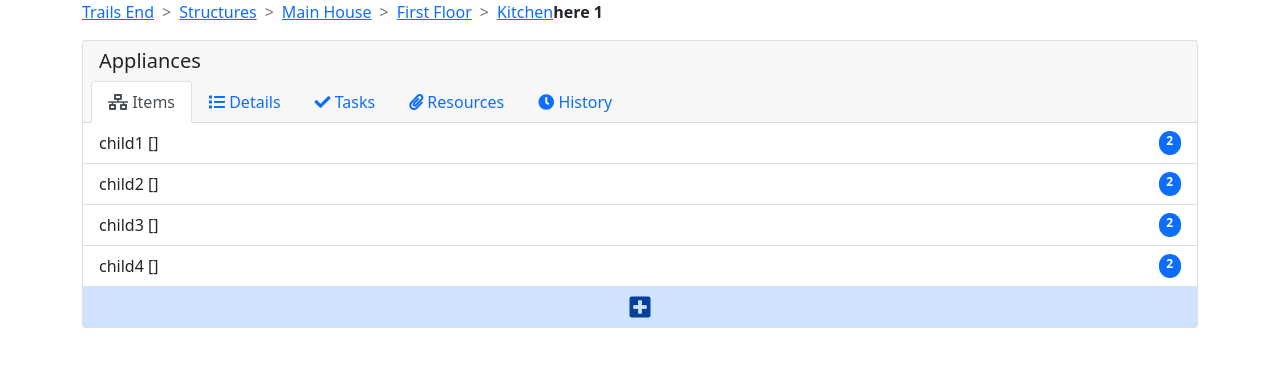
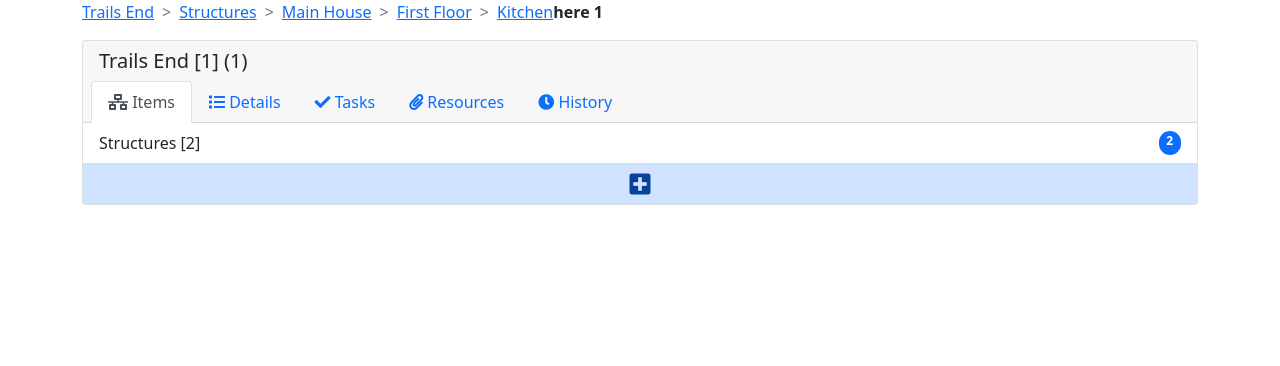
Before and after one commit to mnotpit/casavue, a Vue app: page / in a window 1280 px wide. Shown: the top 366 px of the page. Built offline with nearby package versions, Linux system fonts and the light colour scheme.

Commit message:
main node, items, tasks driven by vuex state

```diff
--- a/src/App.vue
+++ b/src/App.vue
@@ -1,6 +1,6 @@
 <template>
   <div>
-    <Breadcrumbs :breadcrumbs="contextNode.breadcrumbs" />
+    <Breadcrumbs :breadcrumbs="this.$store.state.currentNode.breadcrumbs" />
     <NodeCard :node="contextNode" />
     <ModalNewNode />
   </div>
@@ -19,13 +19,21 @@ export default {
     ModalNewNode,
   },
   data() {
-    return {
-      //      cn: cn,
-    };
+    return {};
   },
   computed: {
     contextNode() {
-      const n = this.$store.state.currentNode;
+      const nodeId = this.$store.state.currentNodeId;
+      const n = this.$store.state.currentProperty.nodes.filter(
+        (n) => n.nodeId === nodeId
+      )[0];
+      n.childNodes = this.$store.state.currentProperty.nodes.filter(
+        (n) => n.parentNodeId === nodeId
+      );
+      n.tasks = this.$store.state.currentProperty.tasks.filter(
+        (t) => t.nodeId === nodeId
+      );
+      console.log("contextNode.name=" + n.name);
       return n;
     },
     children() {
--- a/src/components/NodeCard.vue
+++ b/src/components/NodeCard.vue
@@ -1,7 +1,11 @@
 <template>
   <div class="card">
     <div class="card-header">
-      <h5>Appliances</h5>
+      <h5>
+        {{ node.name }} [{{ node.nodeId }}] ({{
+          this.$store.state.currentNodeId
+        }})
+      </h5>
       <ul class="nav nav-tabs card-header-tabs" role="tablist">
         <li class="nav-item" role="presentation">
           <button
@@ -50,7 +54,7 @@
 
     <div class="tab-content">
       <div class="tab-pane active" id="items" role="tabpanel">
-        <NodeChildNodes :childNodes="node.childnodes" />
+        <NodeChildNodes :childNodes="node.childNodes" />
       </div>
       <div class="tab-pane" id="details" role="tabpanel">
         <NodeDetails :details="node.details" />
--- a/src/components/features/details/NodeDetails.vue
+++ b/src/components/features/details/NodeDetails.vue
@@ -1,6 +1,5 @@
 <template>
   <div class="list-group list-group-flush">
-    <DetailItem detailname="micro" detailvalue="tipton" />
     <DetailItem
       v-for="d in details"
       :key="d.id"
--- a/src/components/features/tasks/NodeTasks.vue
+++ b/src/components/features/tasks/NodeTasks.vue
@@ -3,8 +3,8 @@
     <TaskItem
       v-for="t in tasks"
       :key="t.id"
-      :name="t.name"
-      :status="t.status"
+      :name="t.taskName"
+      :status="t.taskStatus"
     />
     <a
       href=""
--- a/src/data/propertyModel.js
+++ b/src/data/propertyModel.js
@@ -33,7 +33,10 @@ export default {
       name: "House"
     }
   ],
-  tasks: [{ nodeId: 1, taskName: "", taskStatus: false }],
+  tasks: [
+    { nodeId: 1, taskName: "node1 task1", taskStatus: false },
+    { nodeId: 1, taskName: "node1 task2", taskStatus: true }
+  ],
   nodeTypes: [
     { typeId: 0, name: "Property" },
     { typeId: 1, name: "Structures Group" },
--- a/src/data/storeInit.js
+++ b/src/data/storeInit.js
@@ -17,6 +17,9 @@ export default createStore({
     },
     addTask(state, newTask) {
       state.currentNode.tasks.push(newTask);
+    },
+    setCurrentNodeId(state, nodeId) {
+      state.currentNodeId = nodeId;
     }
   }
 });
```
